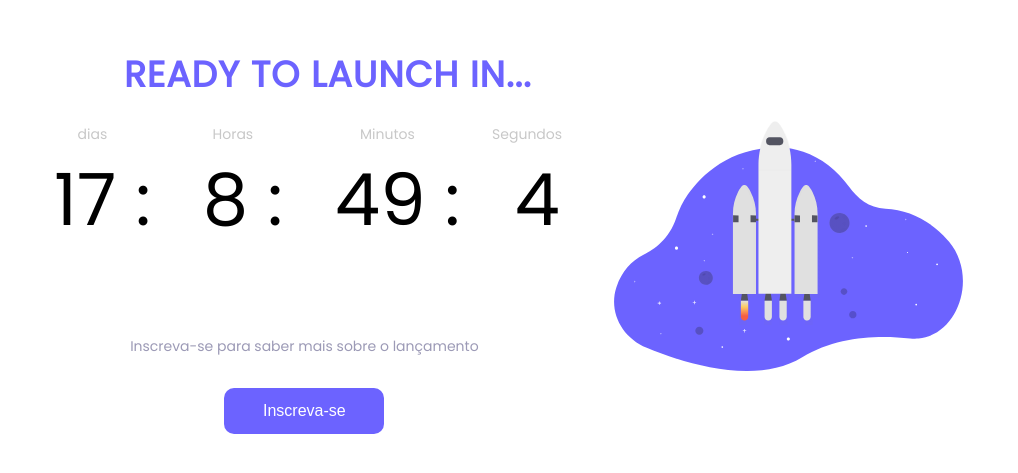
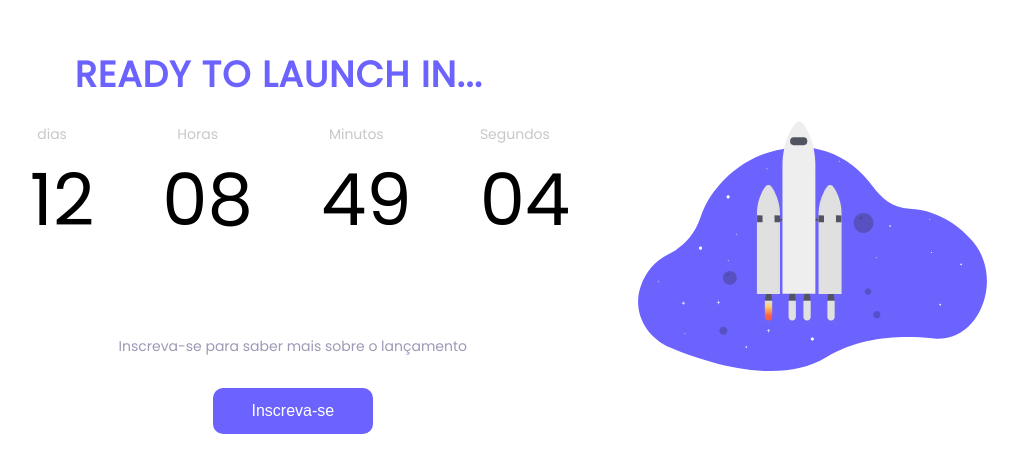
Before and after one commit to guimiiller/countdown, a plain HTML site: page index.html in a window 1280 px wide. Shown: the part 125-598 px from the top of the page, without its empty margins (86-1104 px from the left). Drawn offline with Linux system fonts and the light colour scheme.

Commit message:
remove point

```diff
--- a/script.js
+++ b/script.js
@@ -4,7 +4,7 @@ const minutesEl = document.getElementById('mins')
 const secondsEl = document.getElementById('seconds')
 
 
-let newDays = "20 Nov 2022"
+let newDays = "15 Nov 2022"
 
 function countdown(){
     const newDayDate = new Date(newDays)
@@ -21,11 +21,6 @@ function countdown(){
     hoursEl.innerHTML = formatTime(hours)
     minutesEl.innerHTML = formatTime(mins)
     secondsEl.innerHTML = formatTime(seconds)
-
-    daysEL.innerHTML = formatPoint(days)
-    hoursEl.innerHTML = formatPoint(hours)
-    minutesEl.innerHTML = formatPoint(mins)
-    secondsEl.innerHTML = seconds
 }
 
 
@@ -33,10 +28,6 @@ function formatTime(time){
     return time < 10 ? `0${time}` : time
 }
 
-function formatPoint(point){
-    return point > 0 ? `${point} :` : `${point} :`
-}
-
 countdown()
 
 setInterval(countdown, 1000)
--- a/style.css
+++ b/style.css
@@ -123,7 +123,7 @@ img {
     }
 
     .countdown-container {
-        gap: 2rem;
+        gap: 3rem;
     }
 
 }
@@ -137,6 +137,6 @@ img {
     }
 
     h1 {
-        padding-left: 90px;
+        padding-left: 65px;
     }
 }
```
